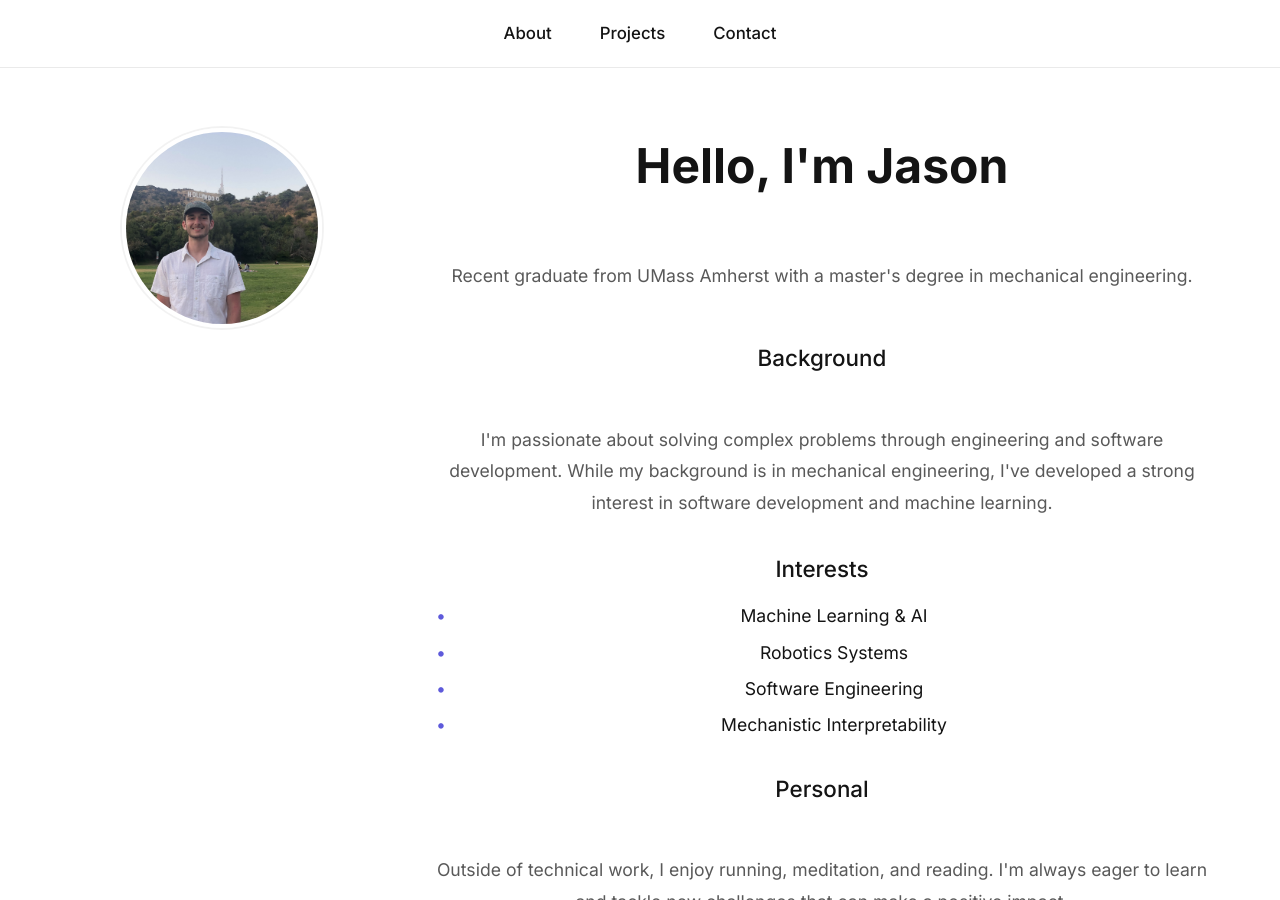
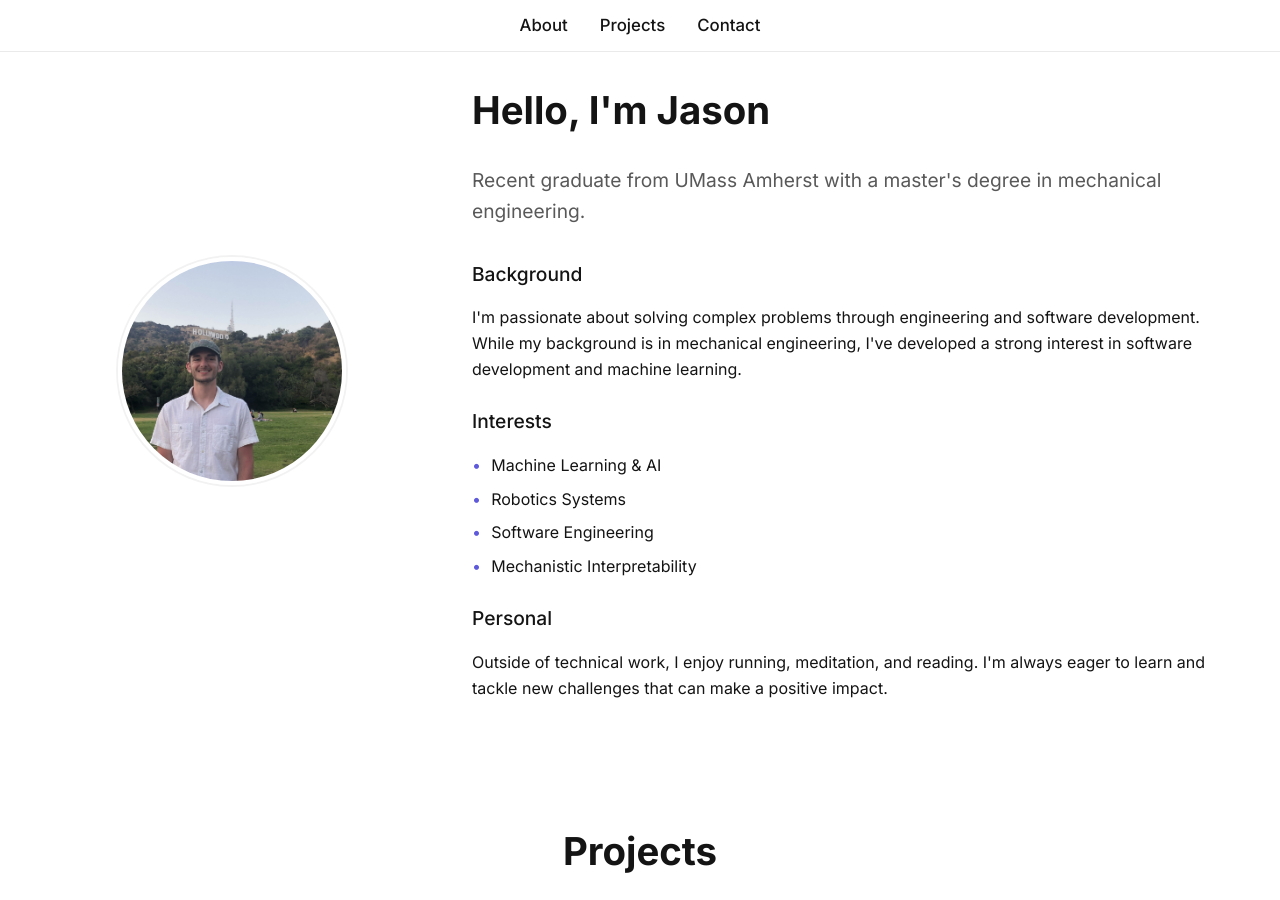
Before and after one commit to JasonP02/JasonP02.github.io, a Jekyll site: the page built from index.html, in a window 1280 px wide and 900 px high. Built offline with Jekyll 4.4.1, drawn with Linux system fonts in a browser that asks for light colours.

Commit message:
Small visual changes

```diff
--- a/_sass/_about.scss
+++ b/_sass/_about.scss
@@ -1,76 +1,60 @@
-#about {
-  min-height: 80vh;
-  display: flex;
-  flex-direction: column;
-  justify-content: center;
+.about-section {
+  max-width: var(--container-width);
+  margin: 0 auto;
+  padding: var(--space-section) 2rem;   // or 3rem, etc.
+  display: grid;
+  grid-template-columns: 1fr 2fr;       // image 1/3, text 2/3
+  gap: 3rem;
   align-items: center;
+
+  /* Mobile fallback */
+  @media (max-width: 768px) {
+    grid-template-columns: 1fr;
     text-align: center;
-  padding: 4rem 2rem;
-  background-color: var(--color-background);
+  }
 
   .profile-image-container {
+    display: flex;
+    justify-content: center;
     margin-bottom: 2rem;
-  }
 
     .profile-image {
-    width: 200px;
-    height: 200px;
+      width: 220px;
+      height: 220px;
       border-radius: 50%;
       object-fit: cover;
       border: 4px solid #fff;
       box-shadow: 0 0 0 2px rgba(0,0,0,0.05);
     }
-
-  h1 {
-    font-size: 3rem;
-    font-weight: 700;
-    margin-bottom: 1.5rem;
   }
 
-  p {
-    max-width: 800px;
-    color: var(--color-light-text);
-    white-space: pre-line;
-    font-size: 1.1rem;
-    line-height: 1.8;
-  }
-}
-
-.about-section {
-  max-width: var(--container-width);
-  margin: 0 auto;
-  padding: 4rem 2rem;
-  display: grid;
-  grid-template-columns: 300px 1fr;
-  gap: 4rem;
-  align-items: start;
-
+  .about-content {
     h1 {
-    font-size: 2.8rem;
-    font-weight: 500;
+      font-size: 2.4rem;
+      font-weight: 600;
       margin-bottom: 1.5rem;
       color: var(--color-primary);
     }
 
     .intro {
-    font-size: 1.4rem;
+      font-size: 1.2rem;
       color: var(--color-light-text);
-    margin-bottom: 3rem;
-    line-height: 1.5;
+      margin-bottom: 2rem;
+      line-height: 1.6;
     }
 
     .about-details {
       h3 {
-      font-size: 1.4rem;
+        font-size: 1.2rem;
         font-weight: 500;
         color: var(--color-primary);
-      margin: 2rem 0 1rem;
+        margin: 1.5rem 0 0.8rem;
       }
 
       p {
-      font-size: 1.1rem;
+        font-size: 1rem;
         line-height: 1.6;
-      color: var(--color-text);
+        color: var(--color-primary);
         margin-bottom: 1.5rem;
       }
 
@@ -79,12 +63,12 @@
         padding: 0;
 
         li {
-        font-size: 1.1rem;
+          position: relative;
+          padding-left: 1.2rem;
+          margin-bottom: 0.5rem;
+          font-size: 1rem;
           line-height: 1.6;
-        color: var(--color-text);
-        margin-bottom: 0.5rem;
-        padding-left: 1.5rem;
-        position: relative;
+          color: var(--color-primary);
 
           &:before {
             content: "•";
@@ -96,3 +80,4 @@
       }
     }
   }
+}
--- a/_sass/_base.scss
+++ b/_sass/_base.scss
@@ -9,12 +9,12 @@
   --color-border: #eaeaea;
   --transition-speed: 0.2s;
   --container-width: 1200px;
-}
 
-* {
-  margin: 0;
-  padding: 0;
-  box-sizing: border-box;
+  /* OPTIONAL: If you want smaller default margins, define some spacing variables.
+     For instance:
+  */
+  --space-section: 3rem;    /* Instead of 4rem or 5rem */
+  --space-section-lg: 4rem; /* For truly large spacing */
 }
 
 body {
@@ -23,4 +23,6 @@ body {
   background-color: var(--color-background);
   color: var(--color-primary);
   line-height: 1.6;
+  margin: 0;
+  padding: 0;
 }
--- a/_sass/_interests.scss
+++ b/_sass/_interests.scss
@@ -22,8 +22,4 @@
     color: white;
     transform: translateY(-2px);
   }
-
-  &:active {
-    transform: translateY(0);
-  }
 }
--- a/_sass/_nav.scss
+++ b/_sass/_nav.scss
@@ -15,8 +15,10 @@ nav {
     justify-content: center;
     align-items: center;
     list-style-type: none;
-    gap: 3rem;
-    padding: 1.25rem 2rem;
+    /* Change from 3rem to 2rem to reduce “too wide” spacing */
+    gap: 2rem;
+    /* Reduce top/bottom from 1.25rem to 0.75rem */
+    padding: 0.75rem 2rem;
   }
 
   a {
@@ -36,6 +38,7 @@ nav {
       left: 0;
       background-color: var(--color-accent);
       transform: scaleX(0);
+      transform-origin: left center;
       transition: transform var(--transition-speed);
     }
 
--- a/_sass/_project.scss
+++ b/_sass/_project.scss
@@ -1,9 +1,11 @@
 .project-header {
-  padding-top: 5rem;
+  padding-top: 4rem; // was 5rem
   text-align: center;
   background: var(--color-section-bg);
-  padding-bottom: 3rem;
+  padding-bottom: 2rem; // was 3rem
 }
+
+
 
 .project-title {
   font-size: 2.5rem;
@@ -46,6 +48,7 @@
   margin: 0 auto;
   padding: 2rem 1rem;
 }
+
 
 .project-image {
   width: 100%;
--- a/_sass/_projects.scss
+++ b/_sass/_projects.scss
@@ -1,43 +1,48 @@
 .section-header {
+  max-width: var(--container-width);
+  margin: var(--space-section) auto; // Or 4rem auto
   text-align: center;
-  margin: 4rem 0;
 
   h2 {
-    font-size: 2.8rem;
-    font-weight: 500;
+    font-size: 2.4rem;
+    font-weight: 600;
     color: var(--color-primary);
     margin-bottom: 1rem;
   }
 }
 
+
 .project-domain {
-  margin: 4rem 0;
+  margin: var(--space-section) auto;
   max-width: var(--container-width);
-  margin-left: auto;
-  margin-right: auto;
   padding: 0 2rem;
   scroll-margin-top: 5rem;
+  text-align: center;
 
   h3 {
     font-size: 2rem;
     margin-bottom: 2.5rem;
     color: var(--color-primary);
     font-weight: 500;
-    text-align: left;
+    display: inline-block; // so the underline is only as wide as the text
     position: relative;
+    padding-bottom: 0.25rem;
 
     &:after {
       content: '';
       position: absolute;
-      bottom: -0.5rem;
-      left: 0;
+      bottom: 0;
+      left: 50%;
+      transform: translateX(-50%);
       width: 60px;
       height: 3px;
       background: var(--color-accent);
       border-radius: 2px;
+      margin-top: 0.5rem;
     }
   }
 }
+
 
 .project-container {
   display: grid;
@@ -115,27 +120,24 @@
   }
 
   .see-more-btn {
-    width: auto;
     display: inline-block;
-    text-align: center;
-    padding: 0.8rem 1.2rem;
-    margin-top: 2rem;
+    padding: 0.65rem 1.4rem;
+    margin-top: 1.5rem;
     font-size: 0.95rem;
+    border: 2px solid var(--color-accent);
+    border-radius: 25px;
     background: transparent;
-    color: var(--color-primary);
+    color: var(--color-accent);
     text-decoration: none;
-    border-radius: 4px;
-    transition: all var(--transition-speed);
-    border: 1px solid var(--color-primary);
     cursor: pointer;
+    transition: background var(--transition-speed), color var(--transition-speed);
 
     &:hover {
-      background: var(--color-primary);
-      color: white;
-      transform: none;
-      box-shadow: none;
+      background: var(--color-accent);
+      color: #fff;
     }
   }
+
 
   @media (max-width: 767px) {
     aspect-ratio: auto;
```
Also changed, not shown: _layouts/about.html (added, +14 -0 lines). Lines whose indentation alone changed are shown as unchanged.
